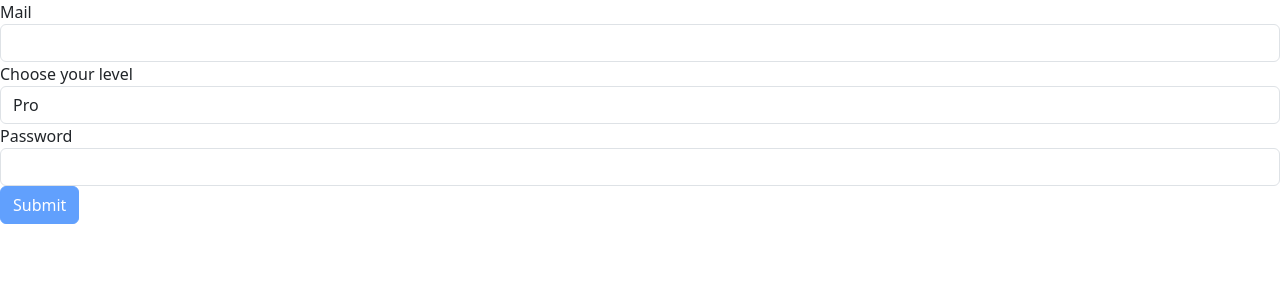
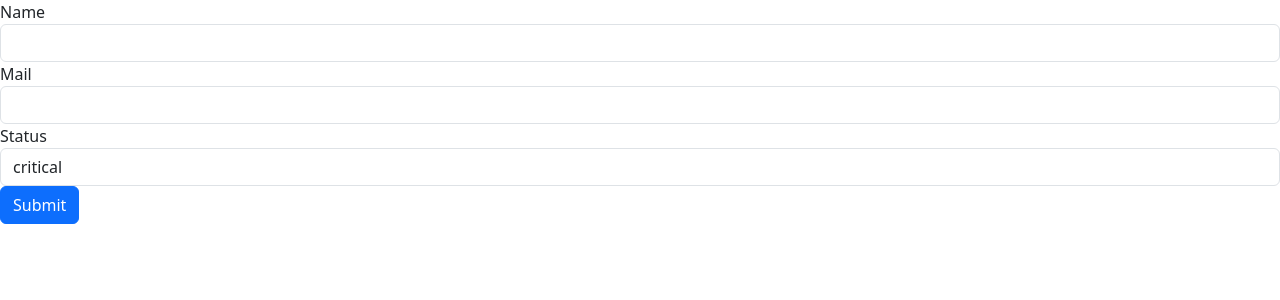
Before and after one commit to DamianJanoszka/Project_Angular_Udemy, an Angular app: page / in a window 1280 px wide. Shown: the top 300 px of the page. Built offline with nearby package versions, Linux system fonts and the light colour scheme.

Commit message:
Seventh exercise

```diff
--- a/src/app/app.component.html
+++ b/src/app/app.component.html
@@ -1,46 +1,38 @@
 
 <div class="col-xs-6">
-  <form #myForm="ngForm" (ngSubmit)="onSubmit()">
+  <form [formGroup]="projectForm" (ngSubmit)="onSubmit()">
+    <div class="form-group">
+      <label for="name">Name</label>
+      <input type="text"
+             id="name"
+             formControlName="projectName"
+             class="form-control">
+    </div>
     <div class="form-group">
       <label for="email">Mail</label>
-      <input type="email"
+      <input type="text"
              id="email"
-             class="form-control"
-             ngModel
-             name="email"
-             required
-             email
-             #email="ngModel">
-      <span *ngIf="!email.valid && email.touched">Please enter a valid email!</span>
+             formControlName="email"
+             class="form-control">
     </div>
     <div class="form-group">
-      <label for="radio">Choose your level</label>
-      <select type="radio"
-              id="radio"
-              name="withoutAnyNameItDoesntWorkButWhyDMme"
-              [ngModel] = "selectedLevel"
-              class="form-control">
-        <option>Basic</option>
-        <option>Advanced</option>
-        <option>Pro</option>
+      <label for="status">Status</label>
+      <select id="status"
+              class ="form-control"
+              formControlName="status"
+      >
+        <option value="stable">stable</option>
+        <option value="critical">critical</option>
+        <option value="finished">finished</option>
       </select>
     </div>
 
-    <div class="form-group">
-      <label for="password">Password</label>
-      <input type="password"
-             id="password"
-             class="form-control"
-             name="password"
-             ngModel
-             #password = "ngModel"
-      required>
-      <span  *ngIf="!password.valid && password.touched">Please enter a valid password!</span>
-    </div>
+
+
+
 
   <button
     class="btn btn-primary"
-    type="submit"
-    [disabled]="!myForm.valid">Submit</button>
+    type="submit">Submit</button>
   </form>
 </div>
--- a/src/app/app.component.ts
+++ b/src/app/app.component.ts
@@ -1,17 +1,23 @@
-import { Component, ViewChild  } from '@angular/core';
-import { NgForm } from '@angular/forms';
+import { Component, OnInit} from '@angular/core';
+import { FormGroup, Validators, FormControl } from '@angular/forms';
 @Component({
   selector: 'app-root',
   templateUrl: './app.component.html',
   styleUrls: ['./app.component.scss']
 })
-export class AppComponent {
+export class AppComponent implements OnInit{
   title = 'my-first-app';
+  projectForm: FormGroup;
 
-  @ViewChild('myForm', { static: false }) signupForm: NgForm;
-  selectedLevel = 'Pro';
+  ngOnInit(){
+    this.projectForm = new FormGroup({
+      'projectName': new FormControl(null, Validators.required),
+      'email': new FormControl(null, [Validators.required, Validators.email]),
+      'status': new FormControl('critical')
 
-  onSubmit() {
-    console.log(this.signupForm.value);
+    });
+  }
+  onSubmit(){
+    console.log(this.projectForm.value)
   }
 }
--- a/src/app/app.module.ts
+++ b/src/app/app.module.ts
@@ -3,7 +3,7 @@ import { BrowserModule } from '@angular/platform-browser';
 
 import { AppRoutingModule } from './app-routing.module';
 import { AppComponent } from './app.component';
-import { FormsModule } from '@angular/forms';
+import { ReactiveFormsModule } from '@angular/forms';
 
 @NgModule({
   declarations: [
@@ -12,7 +12,7 @@ import { FormsModule } from '@angular/forms';
   imports: [
     BrowserModule,
     AppRoutingModule,
-    FormsModule
+    ReactiveFormsModule
   ],
   providers: [],
   bootstrap: [AppComponent]
```
